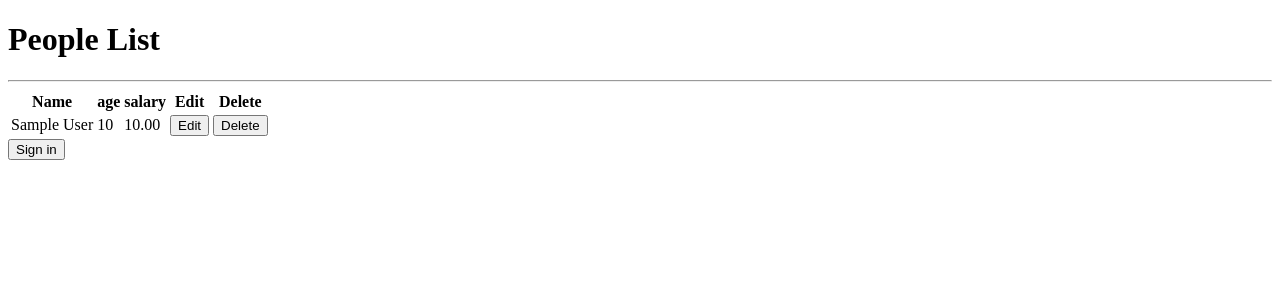
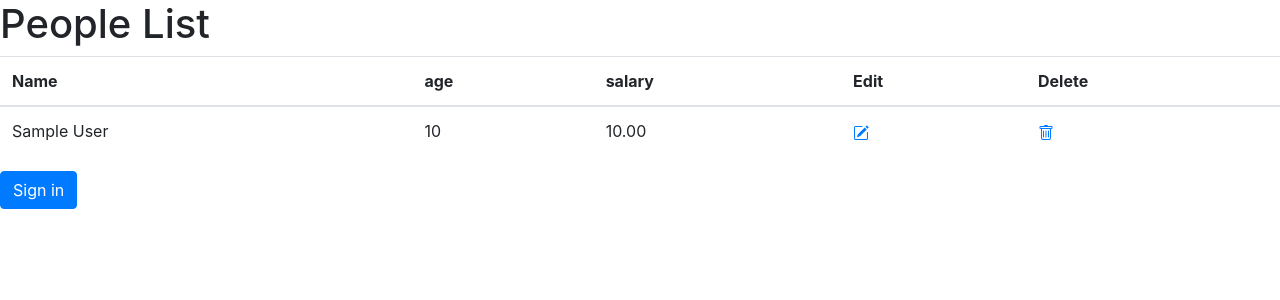
Before and after one commit to ViniciusSantosFS/Primeiro-Projeto-Django, a Django app: page /list/ in a window 1280 px wide. Shown: the top 300 px of the page. Run offline with Django 3.2, Linux system fonts and the light colour scheme; tables that the repository leaves empty hold one stand-in row (values such as "Sample post"); some libraries are stand-ins or nearby versions.

Commit message:
Adicionando bootstrap ao projeto

```diff
--- a/meuPrimeiroProjeto/clientes/Templates/base.html
+++ b/meuPrimeiroProjeto/clientes/Templates/base.html
@@ -1,7 +1,10 @@
 <!DOCTYPE html>
 <html lang="en">
 <head>
+<link rel="stylesheet" href="https://stackpath.bootstrapcdn.com/bootstrap/4.5.2/css/bootstrap.min.css"
+      integrity="sha384-JcKb8q3iqJ61gNV9KGb8thSsNjpSL0n8PARn9HuZOnIxN0hoP+VmmDGMN5t9UJ0Z" crossorigin="anonymous">
     <meta charset="UTF-8">
+    <meta name="viewport" content="width=device-width, initial-scale=1, shrink-to-fit=no">
     <title>
         {% block title %}
         {% endblock title %}
@@ -13,7 +16,7 @@
 
     {% endblock titlePage %}
 </h1>
-<hr>
+
   {%block content%}
 
   {% endblock content%}
--- a/meuPrimeiroProjeto/clientes/Templates/create.html
+++ b/meuPrimeiroProjeto/clientes/Templates/create.html
@@ -1,4 +1,6 @@
 {% extends 'base.html' %}
+
+{% load bootstrap3 %}
 
 {% block title%}
     People Create
@@ -11,7 +13,7 @@
 {%block content %}
 <form method="post">
     {% csrf_token %}
-    {{ form.as_p }}
-<button type="submit"> Sign in</button>
+    {% bootstrap_form form %}
+<button type="submit" class="btn btn-primary"> Sign in</button>
     </form>
 {% endblock content%}
--- a/meuPrimeiroProjeto/clientes/Templates/list.html
+++ b/meuPrimeiroProjeto/clientes/Templates/list.html
@@ -25,12 +25,18 @@
             <td>{{ persons.salary }}</td>
             <td>
                 <a href="{% url 'person_edit' pk=persons.pk %}">
-                    <button type ="submit">Edit</button>
+                <svg width="1em" height="1em" viewBox="0 0 16 16" class="bi bi-pencil-square" fill="currentColor" xmlns="http://www.w3.org/2000/svg">
+  <path d="M15.502 1.94a.5.5 0 0 1 0 .706L14.459 3.69l-2-2L13.502.646a.5.5 0 0 1 .707 0l1.293 1.293zm-1.75 2.456l-2-2L4.939 9.21a.5.5 0 0 0-.121.196l-.805 2.414a.25.25 0 0 0 .316.316l2.414-.805a.5.5 0 0 0 .196-.12l6.813-6.814z"/>
+  <path fill-rule="evenodd" d="M1 13.5A1.5 1.5 0 0 0 2.5 15h11a1.5 1.5 0 0 0 1.5-1.5v-6a.5.5 0 0 0-1 0v6a.5.5 0 0 1-.5.5h-11a.5.5 0 0 1-.5-.5v-11a.5.5 0 0 1 .5-.5H9a.5.5 0 0 0 0-1H2.5A1.5 1.5 0 0 0 1 2.5v11z"/>
+</svg>
                 </a>
             </td>
             <td>
                 <a href ="{% url 'person_remove' pk=persons.pk %}">
-                <button type="submit">Delete</button>
+                <svg width="1em" height="1em" viewBox="0 0 16 16" class="bi bi-trash" fill="currentColor" xmlns="http://www.w3.org/2000/svg">
+  <path d="M5.5 5.5A.5.5 0 0 1 6 6v6a.5.5 0 0 1-1 0V6a.5.5 0 0 1 .5-.5zm2.5 0a.5.5 0 0 1 .5.5v6a.5.5 0 0 1-1 0V6a.5.5 0 0 1 .5-.5zm3 .5a.5.5 0 0 0-1 0v6a.5.5 0 0 0 1 0V6z"/>
+  <path fill-rule="evenodd" d="M14.5 3a1 1 0 0 1-1 1H13v9a2 2 0 0 1-2 2H5a2 2 0 0 1-2-2V4h-.5a1 1 0 0 1-1-1V2a1 1 0 0 1 1-1H6a1 1 0 0 1 1-1h2a1 1 0 0 1 1 1h3.5a1 1 0 0 1 1 1v1zM4.118 4L4 4.059V13a1 1 0 0 0 1 1h6a1 1 0 0 0 1-1V4.059L11.882 4H4.118zM2.5 3V2h11v1h-11z"/>
+</svg>
                 </a>
             </td>
         </tr>
@@ -38,6 +44,6 @@
     </table>
     {% endfor %}
     <a href="{% url 'person_create' %}">
-        <button type="submit">Sign in</button>
+        <button type="submit" class="btn btn-primary">Sign in</button>
     </a>
 {% endblock content%}
--- a/meuPrimeiroProjeto/clientes/Templates/remove.html
+++ b/meuPrimeiroProjeto/clientes/Templates/remove.html
@@ -13,6 +13,6 @@
     <p><b>Are you sure to Delete {{persons.first_name}} {{persons.last_name}}</b></p>
     {% csrf_token %}
     {{ form.as_p }}
-<button type="submit">Delete</button>
+<button type="submit" class="btn btn-danger">Delete</button>
     </form>
 {% endblock content%}
--- a/meuPrimeiroProjeto/meuPrimeiroProjeto/settings.py
+++ b/meuPrimeiroProjeto/meuPrimeiroProjeto/settings.py
@@ -43,6 +43,7 @@ INSTALLED_APPS = [
     'django.contrib.messages',
     'django.contrib.staticfiles',
     'clientes',
+    'bootstrap3',
 ]
 
 MIDDLEWARE = [
```
